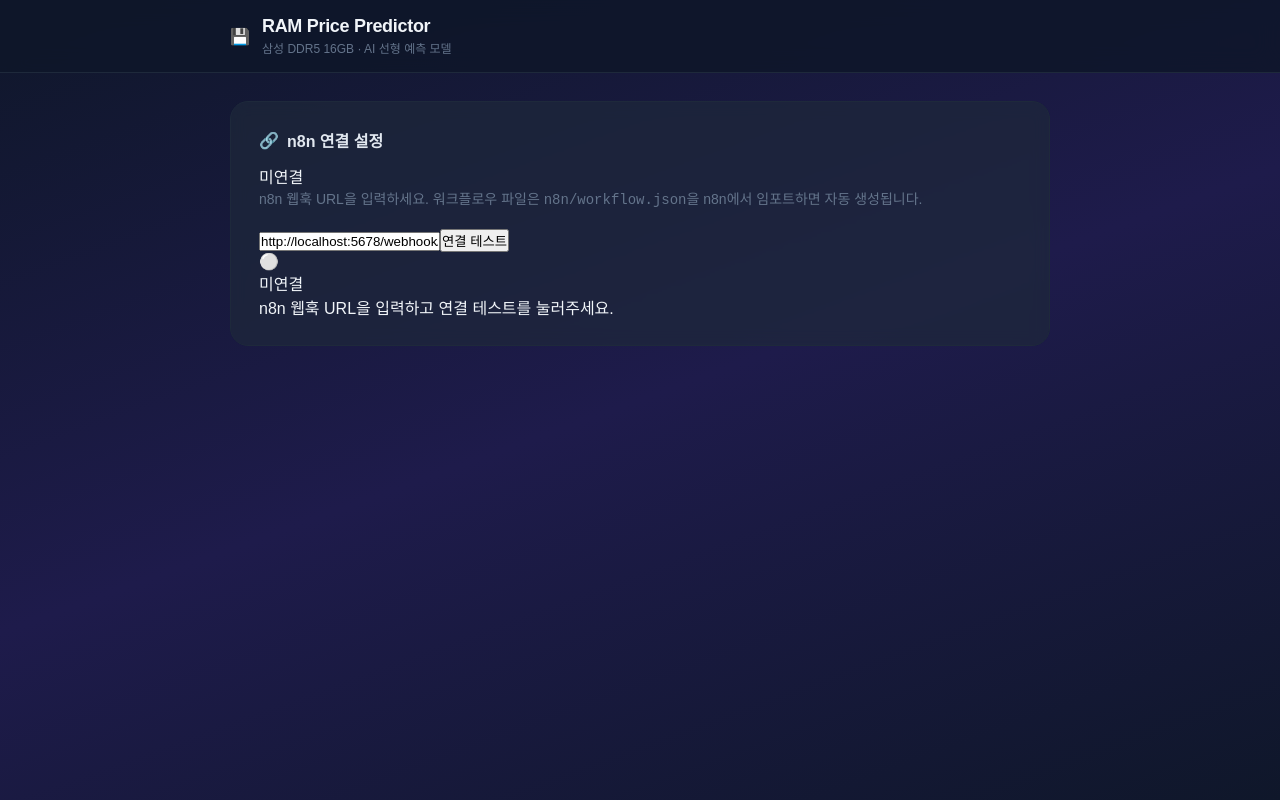
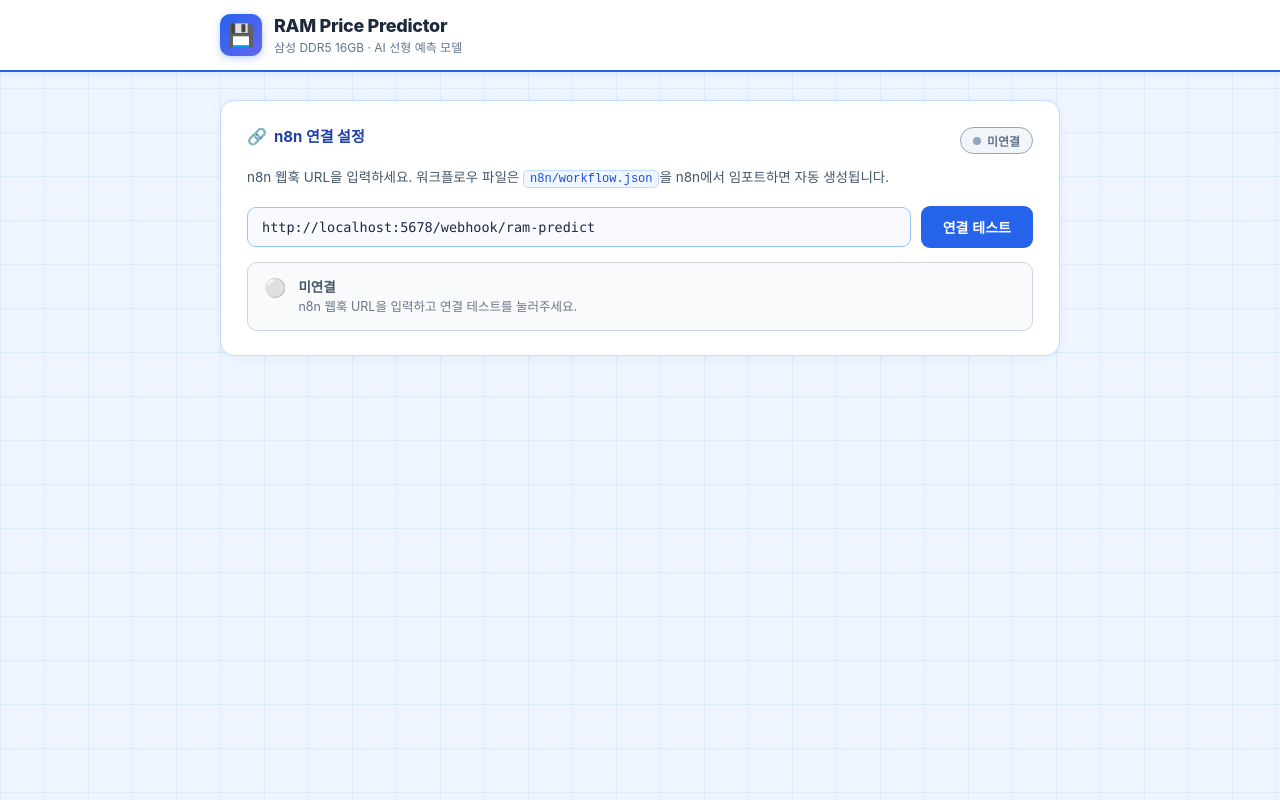
Before and after one commit to lellon0403/ram_predict, a React app in the folder frontend/: page / in a window 1280 px wide. Built offline with nearby package versions, Linux system fonts and the light colour scheme; the HTML template or start-up script is replaced by a standard one.

Commit message:
Updated Changes

```diff
--- a/frontend/src/App.css
+++ b/frontend/src/App.css
@@ -1,21 +1,27 @@
-/* ── 리셋 & 기본 ──────────────────────────────────────────────────────────── */
+/* ── 리셋 ─────────────────────────────────────────────────────────────────── */
 *, *::before, *::after { box-sizing: border-box; margin: 0; padding: 0; }
 
 body {
-  font-family: 'Pretendard', 'Apple SD Gothic Neo', 'Noto Sans KR', sans-serif;
-  background: #0f172a;
-  color: #f1f5f9;
+  font-family: 'Pretendard', 'Apple SD Gothic Neo', 'Noto Sans KR', -apple-system, sans-serif;
+  color: #1e293b;
+  background: #fff;
   min-height: 100vh;
+  -webkit-font-smoothing: antialiased;
+}
+
+/* ── 엑셀 격자 배경 ───────────────────────────────────────────────────────── */
+.app-bg {
+  min-height: 100vh;
+  background-color: #f0f6ff;
+  background-image:
+    linear-gradient(rgba(59, 130, 246, 0.10) 1px, transparent 1px),
+    linear-gradient(90deg, rgba(59, 130, 246, 0.10) 1px, transparent 1px);
+  background-size: 44px 44px;
 }
 
 /* ── 레이아웃 ─────────────────────────────────────────────────────────────── */
-.app-bg {
-  min-height: 100vh;
-  background: linear-gradient(160deg, #0f172a 0%, #1e1b4b 50%, #0f172a 100%);
-}
-
 .main {
-  max-width: 860px;
+  max-width: 880px;
   margin: 0 auto;
   padding: 28px 20px 60px;
   display: flex;
@@ -25,174 +31,313 @@ body {
 
 /* ── 헤더 ─────────────────────────────────────────────────────────────────── */
 .header {
-  background: rgba(15, 23, 42, 0.85);
-  backdrop-filter: blur(12px);
-  border-bottom: 1px solid #1e293b;
+  background: #fff;
+  border-bottom: 2px solid #2563eb;
+  box-shadow: 0 2px 10px rgba(37, 99, 235, 0.10);
   position: sticky;
   top: 0;
   z-index: 50;
 }
 
 .header-inner {
-  max-width: 860px;
+  max-width: 880px;
   margin: 0 auto;
-  padding: 16px 20px;
+  padding: 14px 20px;
   display: flex;
   align-items: center;
   justify-content: space-between;
   gap: 16px;
 }
 
-.header-logo {
+.header-logo { display: flex; align-items: center; gap: 12px; }
+
+.logo-chip {
+  width: 42px;
+  height: 42px;
+  background: linear-gradient(135deg, #2563eb, #6366f1);
+  border-radius: 10px;
   display: flex;
   align-items: center;
-  gap: 12px;
+  justify-content: center;
+  font-size: 22px;
+  box-shadow: 0 2px 8px rgba(37, 99, 235, 0.30);
 }
-
-.logo-icon { font-size: 32px; line-height: 1; }
 
 .logo-title {
   font-size: 18px;
   font-weight: 800;
-  color: #f1f5f9;
+  color: #1e293b;
   letter-spacing: -0.3px;
 }
 
-.logo-sub {
-  font-size: 12px;
-  color: #64748b;
-  margin-top: 2px;
-}
+.logo-sub { font-size: 12px; color: #64748b; margin-top: 2px; }
 
 .current-badge {
   display: flex;
   flex-direction: column;
   align-items: flex-end;
-  background: #1e293b;
-  border: 1px solid #334155;
+  background: #eff6ff;
+  border: 1px solid #bfdbfe;
   border-radius: 10px;
   padding: 8px 14px;
 }
 
-.current-label { font-size: 11px; color: #64748b; }
-.current-price { font-size: 18px; font-weight: 800; color: #38bdf8; letter-spacing: -0.5px; }
+.current-label { font-size: 11px; color: #3b82f6; font-weight: 600; }
+.current-price  { font-size: 20px; font-weight: 800; color: #1d4ed8; letter-spacing: -0.5px; }
 
 /* ── 카드 ─────────────────────────────────────────────────────────────────── */
 .card {
-  background: rgba(30, 41, 59, 0.7);
-  border: 1px solid #1e293b;
-  border-radius: 18px;
-  padding: 26px 28px;
-  backdrop-filter: blur(8px);
+  background: #fff;
+  border: 1px solid #bfdbfe;
+  border-radius: 14px;
+  padding: 24px 26px;
+  box-shadow: 0 2px 12px rgba(37, 99, 235, 0.07);
+}
+
+/* ── 섹션 공통 ────────────────────────────────────────────────────────────── */
+.section-header {
+  display: flex;
+  align-items: center;
+  justify-content: space-between;
+  margin-bottom: 10px;
+  gap: 12px;
+  flex-wrap: wrap;
 }
 
 .section-title {
-  font-size: 16px;
+  font-size: 15px;
   font-weight: 700;
-  color: #e2e8f0;
-  margin-bottom: 12px;
+  color: #1e40af;
+  margin-bottom: 10px;
   display: flex;
   align-items: center;
-  gap: 8px;
+  gap: 7px;
 }
 
+.title-icon { font-size: 16px; }
+
 .section-desc {
-  font-size: 14px;
-  color: #64748b;
-  margin-bottom: 18px;
-  line-height: 1.6;
+  font-size: 13.5px;
+  color: #475569;
+  margin-bottom: 16px;
+  line-height: 1.65;
 }
 
-/* ── 가격 입력 ────────────────────────────────────────────────────────────── */
-.input-row {
+.section-desc code {
+  background: #eff6ff;
+  color: #1d4ed8;
+  border: 1px solid #bfdbfe;
+  border-radius: 5px;
+  padding: 1px 6px;
+  font-size: 12px;
+}
+
+/* ── n8n 연결 행 ──────────────────────────────────────────────────────────── */
+.conn-row {
+  display: flex;
+  gap: 10px;
+  align-items: center;
+  flex-wrap: wrap;
+}
+
+.url-input {
+  flex: 1;
+  min-width: 260px;
+  background: #f8faff;
+  border: 1.5px solid #93c5fd;
+  border-radius: 9px;
+  padding: 11px 14px;
+  font-size: 13.5px;
+  color: #1e293b;
+  outline: none;
+  transition: border-color .2s, box-shadow .2s;
+  font-family: 'Consolas', 'SF Mono', monospace;
+}
+
+.url-input:focus {
+  border-color: #2563eb;
+  box-shadow: 0 0 0 3px rgba(37, 99, 235, 0.12);
+}
+
+.conn-btn {
+  flex-shrink: 0;
+  background: #2563eb;
+  color: #fff;
+  border: none;
+  border-radius: 9px;
+  padding: 11px 22px;
+  font-size: 14px;
+  font-weight: 700;
+  cursor: pointer;
+  transition: background .15s, transform .1s;
+  white-space: nowrap;
+}
+
+.conn-btn:hover:not(:disabled) { background: #1d4ed8; transform: translateY(-1px); }
+.conn-btn:active:not(:disabled) { transform: translateY(0); }
+.conn-btn.testing { background: #64748b; cursor: not-allowed; }
+
+/* ── 상태창 ───────────────────────────────────────────────────────────────── */
+.status-box {
+  margin-top: 14px;
+  border-radius: 10px;
+  padding: 13px 16px;
+  display: flex;
+  align-items: flex-start;
+  gap: 12px;
+  font-size: 13.5px;
+  border: 1.5px solid;
+  transition: all .25s;
+}
+
+.status-icon { font-size: 18px; flex-shrink: 0; line-height: 1.3; }
+.status-main { font-weight: 700; margin-bottom: 2px; }
+.status-sub  { font-size: 12.5px; opacity: .8; line-height: 1.5; word-break: break-all; }
+
+.status-idle      { background: #f8fafc; border-color: #cbd5e1; color: #475569; }
+.status-testing   { background: #fffbeb; border-color: #fbbf24; color: #92400e; }
+.status-connected { background: #f0fdf4; border-color: #86efac; color: #14532d; }
+.status-error     { background: #fef2f2; border-color: #fca5a5; color: #7f1d1d; }
+
+/* ── 상태 알약 배지 ───────────────────────────────────────────────────────── */
+.status-pill {
   display: flex;
   align-items: center;
-  gap: 10px;
+  gap: 6px;
+  border-radius: 999px;
+  padding: 4px 12px;
+  font-size: 12px;
+  font-weight: 700;
+  border: 1.5px solid;
 }
+
+.status-dot {
+  width: 8px;
+  height: 8px;
+  border-radius: 50%;
+  flex-shrink: 0;
+}
+
+.dot-idle    { background: #f1f5f9; border-color: #94a3b8; color: #64748b; }
+.dot-idle    .status-dot { background: #94a3b8; }
+.dot-testing { background: #fffbeb; border-color: #f59e0b; color: #92400e; animation: pulse-y .8s infinite; }
+.dot-testing .status-dot { background: #f59e0b; }
+.dot-ok      { background: #f0fdf4; border-color: #22c55e; color: #15803d; }
+.dot-ok      .status-dot { background: #22c55e; box-shadow: 0 0 0 3px rgba(34,197,94,.2); }
+.dot-err     { background: #fef2f2; border-color: #ef4444; color: #b91c1c; }
+.dot-err     .status-dot { background: #ef4444; }
+
+@keyframes pulse-y { 0%,100%{opacity:1} 50%{opacity:.4} }
+
+.spin-sm {
+  display: inline-block;
+  animation: spin .7s linear infinite;
+}
+@keyframes spin { to { transform: rotate(360deg); } }
+
+/* ── 히어로 ───────────────────────────────────────────────────────────────── */
+.hero-area {
+  text-align: center;
+  padding: 20px 0 28px;
+}
+
+.hero-icon  { font-size: 52px; line-height: 1; margin-bottom: 14px; }
+.hero-title { font-size: 24px; font-weight: 800; color: #1e40af; letter-spacing: -0.4px; margin-bottom: 10px; }
+.hero-desc  { font-size: 14px; color: #475569; line-height: 1.75; }
+
+/* ── 가격 입력 ────────────────────────────────────────────────────────────── */
+.input-label {
+  font-size: 13px;
+  font-weight: 600;
+  color: #2563eb;
+  margin-bottom: 9px;
+  letter-spacing: 0.1px;
+}
+
+.input-row  { display: flex; align-items: center; gap: 10px; }
 
 .input-wrap {
   flex: 1;
   display: flex;
   align-items: center;
-  background: #0f172a;
-  border: 2px solid #334155;
-  border-radius: 12px;
-  padding: 0 16px;
-  transition: border-color .2s;
+  background: #f8faff;
+  border: 2px solid #93c5fd;
+  border-radius: 11px;
+  padding: 0 14px;
+  transition: border-color .2s, box-shadow .2s;
 }
 
 .input-wrap:focus-within {
-  border-color: #3b82f6;
-  box-shadow: 0 0 0 3px rgba(59, 130, 246, 0.15);
+  border-color: #2563eb;
+  box-shadow: 0 0 0 3px rgba(37, 99, 235, 0.12);
 }
 
-.input-prefix {
-  font-size: 20px;
-  font-weight: 700;
-  color: #475569;
-  margin-right: 6px;
-  user-select: none;
-}
+.input-prefix { font-size: 20px; font-weight: 700; color: #93c5fd; margin-right: 5px; user-select: none; }
 
 .price-input {
   flex: 1;
   background: transparent;
   border: none;
   outline: none;
-  color: #f1f5f9;
+  color: #1e293b;
   font-size: 22px;
   font-weight: 700;
-  padding: 14px 0;
+  padding: 13px 0;
   letter-spacing: -0.5px;
-  caret-color: #3b82f6;
+  caret-color: #2563eb;
 }
 
-.price-input::placeholder { color: #334155; }
+.price-input::placeholder { color: #bfdbfe; }
+
+.input-formatted {
+  font-size: 13px;
+  color: #64748b;
+  white-space: nowrap;
+  padding-right: 2px;
+  flex-shrink: 0;
+}
 
 .clear-btn {
-  background: #334155;
-  color: #94a3b8;
-  border: none;
+  background: #eff6ff;
+  color: #64748b;
+  border: 1px solid #bfdbfe;
   border-radius: 8px;
   width: 36px;
   height: 36px;
   cursor: pointer;
-  font-size: 14px;
+  font-size: 13px;
+  flex-shrink: 0;
   transition: background .15s;
-  flex-shrink: 0;
 }
-.clear-btn:hover { background: #475569; }
+.clear-btn:hover { background: #dbeafe; }
 
-/* ── 예측하기 전송 버튼 ───────────────────────────────────────────────────── */
+/* ── 예측하기 버튼 ────────────────────────────────────────────────────────── */
 .submit-btn {
   flex-shrink: 0;
-  background: linear-gradient(135deg, #3b82f6, #6366f1);
+  background: linear-gradient(135deg, #2563eb, #6366f1);
   color: #fff;
   border: none;
-  border-radius: 12px;
-  padding: 0 24px;
-  height: 54px;
+  border-radius: 11px;
+  padding: 0 26px;
+  height: 52px;
   font-size: 15px;
   font-weight: 700;
   cursor: pointer;
-  letter-spacing: 0.3px;
   transition: opacity .15s, transform .1s, box-shadow .15s;
-  box-shadow: 0 4px 14px rgba(99, 102, 241, 0.4);
+  box-shadow: 0 4px 14px rgba(37, 99, 235, 0.30);
+  white-space: nowrap;
 }
 
 .submit-btn:hover:not(.disabled) {
   opacity: .92;
   transform: translateY(-1px);
-  box-shadow: 0 6px 18px rgba(99, 102, 241, 0.5);
+  box-shadow: 0 6px 18px rgba(37, 99, 235, 0.40);
 }
 
-.submit-btn:active:not(.disabled) {
-  transform: translateY(0);
-}
-
+.submit-btn:active:not(.disabled) { transform: translateY(0); }
 .submit-btn.disabled {
-  background: #1e293b;
-  color: #475569;
+  background: #e2e8f0;
+  color: #94a3b8;
   box-shadow: none;
   cursor: not-allowed;
 }
@@ -201,7 +346,7 @@ body {
 .quick-btns {
   display: flex;
   gap: 8px;
-  margin-top: 14px;
+  margin-top: 12px;
   flex-wrap: wrap;
 }
 
@@ -209,29 +354,22 @@ body {
   display: flex;
   flex-direction: column;
   align-items: center;
-  background: #0f172a;
-  border: 1px solid #334155;
-  border-radius: 10px;
-  padding: 8px 14px;
+  background: #f8faff;
+  border: 1.5px solid #bfdbfe;
+  border-radius: 9px;
+  padding: 7px 14px;
   cursor: pointer;
   transition: all .15s;
-  color: #94a3b8;
+  color: #475569;
 }
 
-.quick-btn:hover {
-  border-color: #3b82f6;
-  color: #f1f5f9;
-  background: #1e293b;
-}
+.quick-btn:hover     { border-color: #2563eb; color: #1d4ed8; background: #eff6ff; }
+.quick-btn.active    { border-color: #2563eb; background: #dbeafe; color: #1d4ed8; }
+.quick-label         { font-size: 12px; font-weight: 600; }
+.quick-price         { font-size: 11px; margin-top: 2px; opacity: .75; }
 
-.quick-btn.active {
-  border-color: #3b82f6;
-  background: rgba(59, 130, 246, 0.15);
-  color: #93c5fd;
-}
-
-.quick-label { font-size: 12px; font-weight: 600; }
-.quick-price  { font-size: 11px; margin-top: 2px; opacity: .75; }
+.input-hint { text-align: center; font-size: 13px; color: #94a3b8; margin-top: 16px; }
+.input-hint.blue { color: #2563eb; }
 
 /* ── 차트 헤더 ────────────────────────────────────────────────────────────── */
 .chart-header {
@@ -244,136 +382,47 @@ body {
 
 .chart-note {
   font-size: 12px;
-  color: #475569;
-  background: #0f172a;
-  border: 1px solid #1e293b;
+  color: #64748b;
+  background: #eff6ff;
+  border: 1px solid #bfdbfe;
   border-radius: 6px;
   padding: 4px 10px;
 }
 
-.chart-legend-row {
+.chart-legend-row { display: flex; gap: 18px; margin-top: 12px; font-size: 12px; flex-wrap: wrap; }
+.legend-item      { display: flex; align-items: center; gap: 5px; }
+.legend-item.blue   { color: #2563eb; }
+.legend-item.orange { color: #ea580c; }
+.legend-item.green  { color: #16a34a; }
+
+/* ── 결과 영역 ────────────────────────────────────────────────────────────── */
+.results-area {
   display: flex;
+  flex-direction: column;
   gap: 20px;
-  margin-top: 14px;
-  font-size: 12px;
+  animation: fadeSlideIn .3s ease both;
 }
 
-.legend-item { display: flex; align-items: center; gap: 5px; }
-.legend-item.blue   { color: #60a5fa; }
-.legend-item.orange { color: #fb923c; }
-.legend-item.green  { color: #4ade80; }
-
-/* ── 상태 박스 ────────────────────────────────────────────────────────────── */
-.state-box {
-  text-align: center;
-  padding: 60px 20px;
-  color: #64748b;
-  font-size: 15px;
-  display: flex;
-  flex-direction: column;
-  align-items: center;
-  gap: 16px;
-}
-
-.spinner {
-  width: 40px;
-  height: 40px;
-  border: 3px solid #1e293b;
-  border-top-color: #3b82f6;
-  border-radius: 50%;
-  animation: spin .7s linear infinite;
-}
-
-@keyframes spin { to { transform: rotate(360deg); } }
-
-.error-box {
-  text-align: center;
-  padding: 40px 20px;
-  color: #fca5a5;
-  background: rgba(127, 29, 29, 0.3);
-  border: 1px solid #991b1b;
-  border-radius: 16px;
+@keyframes fadeSlideIn {
+  from { opacity: 0; transform: translateY(12px); }
+  to   { opacity: 1; transform: translateY(0); }
 }
 
 /* ── 푸터 ─────────────────────────────────────────────────────────────────── */
 .footer-note {
   text-align: center;
   font-size: 12px;
-  color: #334155;
+  color: #94a3b8;
   padding: 0 10px 10px;
   line-height: 1.6;
 }
 
-/* ── 히어로 영역 ──────────────────────────────────────────────────────────── */
-.hero-area {
-  text-align: center;
-  padding: 24px 0 32px;
-}
-
-.hero-icon {
-  font-size: 56px;
-  line-height: 1;
-  margin-bottom: 16px;
-}
-
-.hero-title {
-  font-size: 26px;
-  font-weight: 800;
-  color: #f1f5f9;
-  letter-spacing: -0.5px;
-  margin-bottom: 12px;
-}
-
-.hero-desc {
-  font-size: 15px;
-  color: #64748b;
-  line-height: 1.7;
-}
-
-/* ── 입력 라벨 ────────────────────────────────────────────────────────────── */
-.input-label {
-  font-size: 14px;
-  font-weight: 600;
-  color: #94a3b8;
-  margin-bottom: 10px;
-  letter-spacing: 0.2px;
-}
-
-/* ── 포맷 힌트 (입력 박스 안) ─────────────────────────────────────────────── */
-.input-formatted {
-  font-size: 14px;
-  color: #475569;
-  white-space: nowrap;
-  padding-right: 4px;
-  flex-shrink: 0;
-}
-
-/* ── 입력 안내 메시지 ─────────────────────────────────────────────────────── */
-.input-hint {
-  text-align: center;
-  font-size: 13px;
-  color: #334155;
-  margin-top: 18px;
-}
-
-/* ── 결과 영역 (페이드인) ─────────────────────────────────────────────────── */
-.results-area {
-  display: flex;
-  flex-direction: column;
-  gap: 20px;
-  animation: fadeSlideIn .35s ease both;
-}
-
-@keyframes fadeSlideIn {
-  from { opacity: 0; transform: translateY(14px); }
-  to   { opacity: 1; transform: translateY(0); }
-}
-
 /* ── 반응형 ───────────────────────────────────────────────────────────────── */
 @media (max-width: 600px) {
-  .card { padding: 20px 18px; }
-  .header-inner { padding: 12px 16px; }
-  .logo-title { font-size: 16px; }
-  .current-price { font-size: 16px; }
-  .price-input { font-size: 18px; }
+  .card          { padding: 18px 16px; }
+  .header-inner  { padding: 12px 16px; }
+  .logo-title    { font-size: 16px; }
+  .price-input   { font-size: 18px; }
+  .conn-row      { flex-direction: column; align-items: stretch; }
+  .conn-btn      { text-align: center; }
 }
```
Also changed, not shown: frontend/src/components/PriceChart.jsx (+4 -3 lines).
